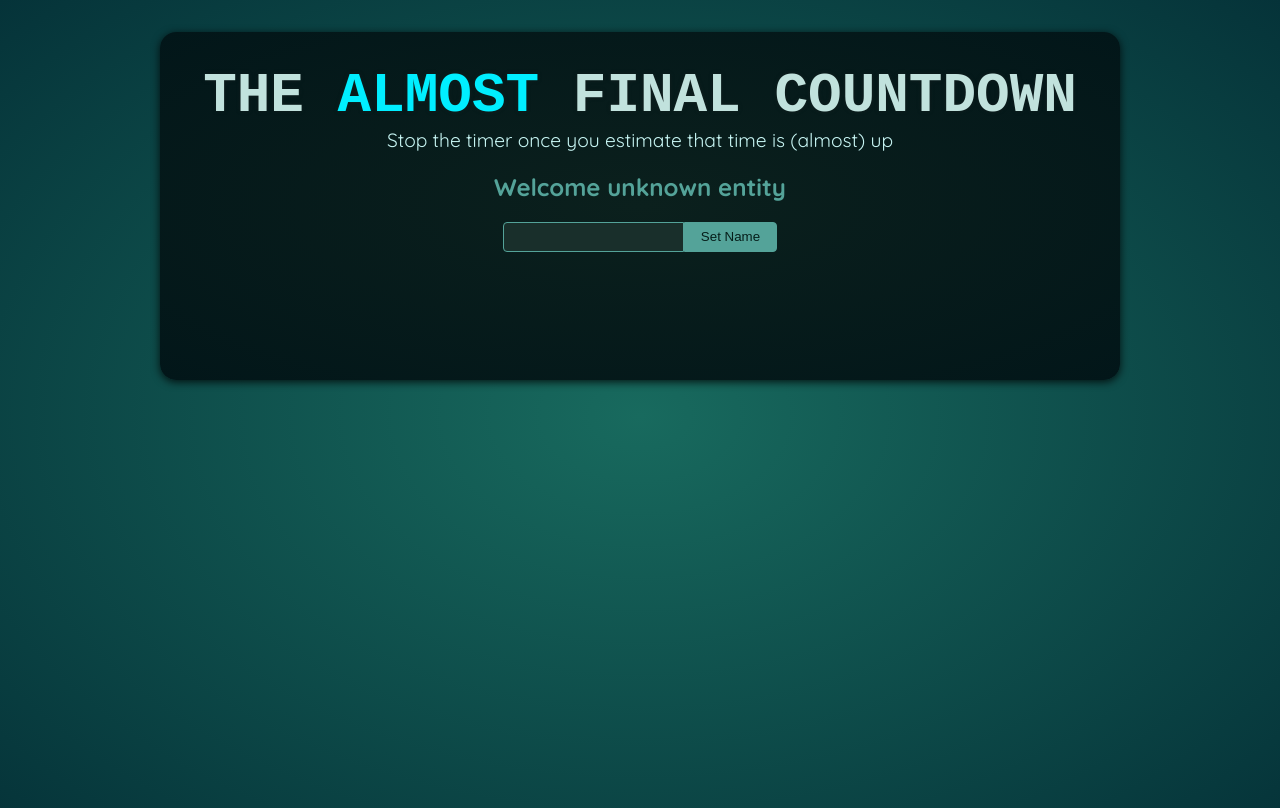
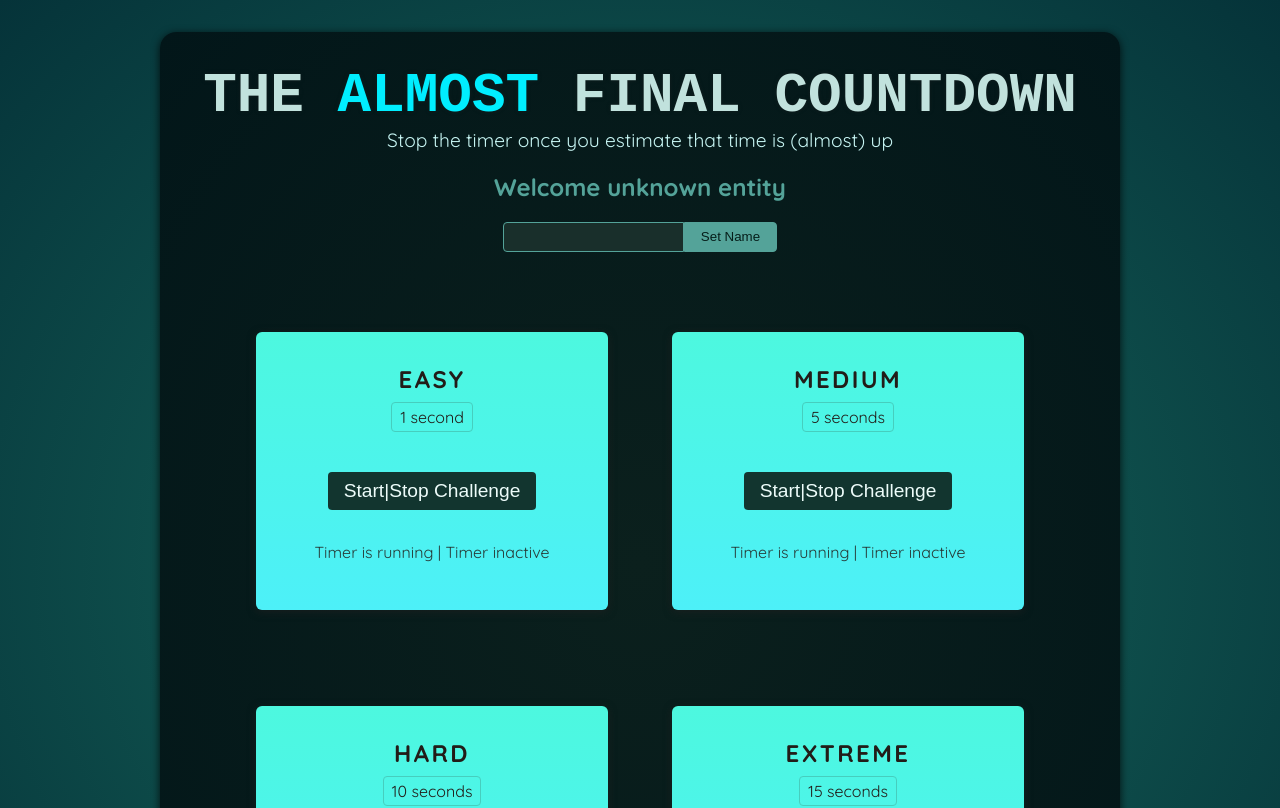
Before and after one commit to Chiaope/react-timer-game, a React (Vite) app: page / in a window 1280 px wide. Shown: the top 808 px of the page. Built offline with nearby package versions, Linux system fonts and the light colour scheme; a web font is replaced by a local one.

Commit message:
created base template for time challenges

```diff
--- a/src/App.jsx
+++ b/src/App.jsx
@@ -1,10 +1,16 @@
 import Player from './components/Player.jsx';
+import TimerChallenge from './components/TimerChallenge.jsx';
 
 function App() {
   return (
     <>
       <Player />
-      <div id="challenges"></div>
+      <div id="challenges">
+        <TimerChallenge title={'Easy'} targetTime={1}/>
+        <TimerChallenge title={'Medium'} targetTime={5}/>
+        <TimerChallenge title={'Hard'} targetTime={10}/>
+        <TimerChallenge title={'Extreme'} targetTime={15}/>
+      </div>
     </>
   );
 }
--- /dev/null
+++ b/src/components/TimerChallenge.jsx
@@ -0,0 +1,18 @@
+export default function TimerChallenge({title, targetTime}) {
+    return (
+        <section className="challenge">
+            <h2>{title}</h2>
+            <p className="challenge-time">
+                {targetTime} second{targetTime > 1 ? 's': ''}
+            </p>
+            <p>
+                <button>
+                    Start|Stop Challenge
+                </button>
+            </p>
+            <p className="active">
+                Timer is running | Timer inactive
+            </p>
+        </section>
+    )
+}
```
